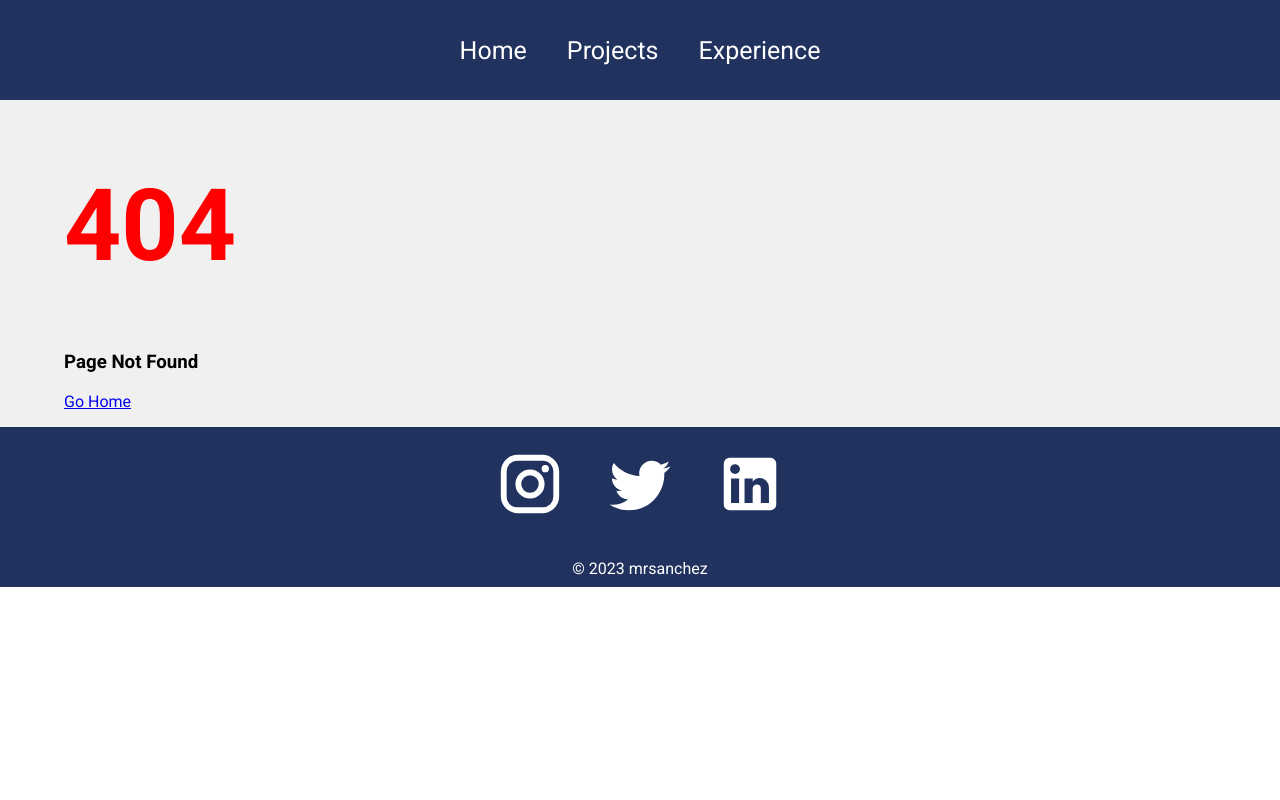
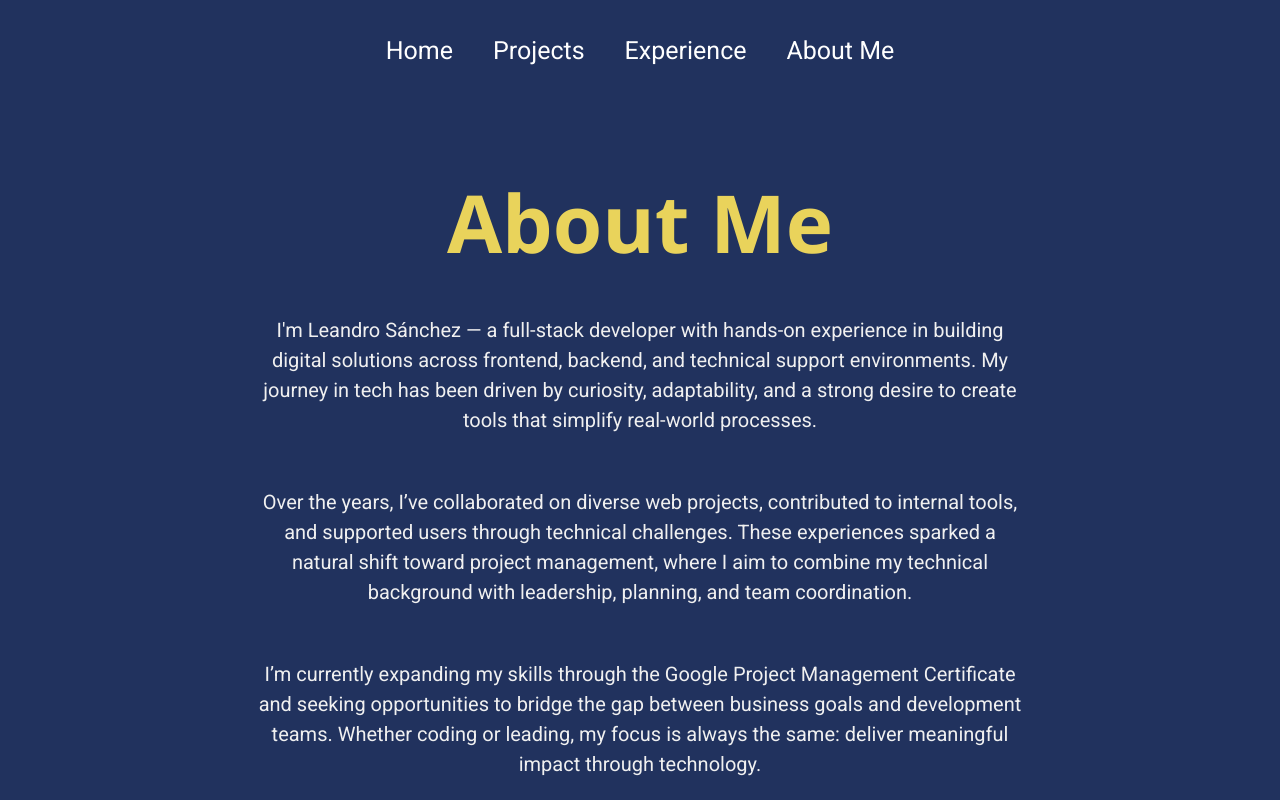
Before and after one commit to mrsanchez02/personal-portfolio, a React (Create React App) app: page /about in a window 1280 px wide. Before the commit this address had no page. Shown: the top 800 px of the page. Built offline with nearby package versions, Linux system fonts and the light colour scheme.

Commit message:
feat: add About Me page and update navigation; enhance Home page content and styles

```diff
--- a/src/App.js
+++ b/src/App.js
@@ -7,6 +7,7 @@ import { BrowserRouter as Router, Routes, Route } from 'react-router-dom'
 import Footer from './components/Footer'
 import NotFound from './pages/NotFound'
 import ProjectDisplay from './pages/ProjectDisplay'
+import AboutMe from './pages/AboutMe'
 // import UnderConstruction from './pages/UnderConstruction'
 
 function App () {
@@ -19,6 +20,7 @@ function App () {
           <Route path='/projects' element={<Projects />} />
           <Route path='/project/:id' element={<ProjectDisplay />} />
           <Route path='/experience' element={<Experience />} />
+          <Route path='/about' element={<AboutMe />} />
           <Route path='*' element={<NotFound />} />
         </Routes>
         <Footer />
--- a/src/components/Footer.jsx
+++ b/src/components/Footer.jsx
@@ -1,6 +1,6 @@
 import React from 'react'
-import InstagramIcon from '@mui/icons-material/Instagram'
-import TwitterIcon from '@mui/icons-material/Twitter'
+// import InstagramIcon from '@mui/icons-material/Instagram'
+// import TwitterIcon from '@mui/icons-material/Twitter'
 import LinkedInIcon from '@mui/icons-material/LinkedIn'
 import '../styles/Footer.css'
 
@@ -8,11 +8,11 @@ const Footer = () => {
   return (
     <div className='footer'>
       <div className='socialMedia'>
-        <a href='https://www.instagram.com/mrsanchez0222/' target='_blank' rel='noreferrer'><InstagramIcon /></a>
-        <a href='https://twitter.com/mrsanchez02' target='_blank' rel='noreferrer'><TwitterIcon /></a>
+        {/* <a href='https://www.instagram.com/mrsanchez0222/' target='_blank' rel='noreferrer'><InstagramIcon /></a>
+        <a href='https://twitter.com/mrsanchez02' target='_blank' rel='noreferrer'><TwitterIcon /></a> */}
         <a href='https://www.linkedin.com/in/jsanchez-castillo/' target='_blank' rel='noreferrer'><LinkedInIcon /></a>
       </div>
-      <p>&copy; 2023 mrsanchez</p>
+      <p>&copy; {new Date().getFullYear()} MrSanchez</p>
     </div>
   )
 }
--- a/src/components/Navbar.jsx
+++ b/src/components/Navbar.jsx
@@ -25,6 +25,7 @@ const Navbar = () => {
         <Link to='/'>Home</Link>
         <Link to='/projects'>Projects</Link>
         <Link to='/experience'>Experience</Link>
+        <Link to='/about'>About Me</Link>
       </div>
     </div>
   )
--- a/src/helpers/educationexp.js
+++ b/src/helpers/educationexp.js
@@ -1,4 +1,11 @@
 module.exports = [
+  {
+    type: 'education',
+    degreeTitle: 'Foundations of Project Management',
+    educationalInstitute: 'Coursera',
+    startDate: 'Aug 2023',
+    endDate: '-'
+  },
   {
     type: 'education',
     degreeTitle: 'Jira Fundamentals',
--- /dev/null
+++ b/src/pages/AboutMe.jsx
@@ -0,0 +1,31 @@
+import '../styles/Home.css'
+
+/**
+ * AboutMe.jsx
+ * This file is part of a personal portfolio project.
+ * It is designed to showcase the skills and background of the developer.
+ * I'm Leandro Sánchez — a full-stack developer with hands-on experience in building digital solutions across frontend, backend, and technical support environments. My journey in tech has been driven by curiosity, adaptability, and a strong desire to create tools that simplify real-world processes.
+ * Over the years, I’ve collaborated on diverse web projects, contributed to internal tools, and supported users through technical challenges. These experiences sparked a natural shift toward project management, where I aim to combine my technical background with leadership, planning, and team coordination.
+ * I’m currently expanding my skills through the Google Project Management Certificate and seeking opportunities to bridge the gap between business goals and development teams. Whether coding or leading, my focus is always the same: deliver meaningful impact through technology.
+ */
+
+const AboutMe = () => {
+  return (
+    <div className='about'>
+      <h2>About Me</h2>
+      <div className='about__content'>
+        <p className='about__description'>
+          I'm Leandro Sánchez — a full-stack developer with hands-on experience in building digital solutions across frontend, backend, and technical support environments. My journey in tech has been driven by curiosity, adaptability, and a strong desire to create tools that simplify real-world processes.
+        </p>
+        <p className='about__description'>
+          Over the years, I’ve collaborated on diverse web projects, contributed to internal tools, and supported users through technical challenges. These experiences sparked a natural shift toward project management, where I aim to combine my technical background with leadership, planning, and team coordination.
+        </p>
+        <p className='about__description'>
+          I’m currently expanding my skills through the Google Project Management Certificate and seeking opportunities to bridge the gap between business goals and development teams. Whether coding or leading, my focus is always the same: deliver meaningful impact through technology.
+        </p>
+      </div>
+    </div>
+  )
+}
+
+export default AboutMe
--- a/src/pages/Home.jsx
+++ b/src/pages/Home.jsx
@@ -1,47 +1,54 @@
-import React, { useState } from 'react'
+import GitHubIcon from '@mui/icons-material/GitHub'
 import LinkedInIcon from '@mui/icons-material/LinkedIn'
-import EmailIcon from '@mui/icons-material/Email'
-import GitHubIcon from '@mui/icons-material/GitHub'
+import { Typography } from '@mui/material'
 import Chip from '@mui/material/Chip'
 import Stack from '@mui/material/Stack'
 import '../styles/Home.css'
-import { Typography } from '@mui/material'
 
 const Home = () => {
-  const [frontEndSkills] = useState([
+  const frontEndSkills = [
     { key: 0, label: 'HTML' },
     { key: 1, label: 'CSS' },
     { key: 2, label: 'ReactJs' },
     { key: 3, label: 'NextJs' },
     { key: 4, label: 'TailwindCss' },
     { key: 5, label: 'Bootstrap' },
-    { key: 6, label: 'MaterialUI' }
-  ])
+    { key: 6, label: 'MaterialUI' },
+    { key: 7, label: 'Shadcn' },
+    { key: 8, label: 'Redux' },
+    { key: 9, label: 'Zustand' },
+    { key: 10, label: 'Axios' },
+    { key: 11, label: 'Formik' },
+    { key: 12, label: 'Yup' },
+    { key: 13, label: 'React Hook Form' }
+  ]
 
-  const [backEndSkills] = useState([
+  const backEndSkills = [
     { key: 0, label: 'NodeJs' },
     { key: 1, label: 'ExpressJS' },
     { key: 2, label: 'TypeORM' },
     { key: 3, label: 'Mongoose' },
     { key: 4, label: 'MongoDB' },
     { key: 5, label: 'PostgreSQL' },
-    { key: 6, label: 'MS SQL' }
-  ])
+    { key: 6, label: 'MS SQL' },
+    { key: 7, label: 'NestJS' },
+    { key: 8, label: 'Prisma' }
+  ]
 
-  const [programmingLanguages] = useState([
+  const programmingLanguages = [
     { key: 0, label: 'Javascript' },
     { key: 1, label: 'Typescript' },
     { key: 2, label: 'C#' }
-  ])
+  ]
 
   return (
     <div className='home'>
       <div className='about'>
-        <h2>Hi, I'm Leandro Sanchez</h2>
+        <h2>Hi, I am Leandro Sanchez</h2>
         <div className='prompt'>
-          <p>A software developer full of curiosity and passion for learning.</p>
+          <p>A full-stack developer with hands-on experience in building digital solutions; currently growing into project management to lead teams and deliver real impact. 🚀</p>
           <a href='https://linkedin.com/in/jsanchez-castillo/' target='_blank' rel='noreferrer'><LinkedInIcon /></a>
-          <a href='mailto:leandrosanchez.it@gmail.com' target='_blank' rel='noreferrer'><EmailIcon /></a>
+          {/* <a href='mailto:leandrosanchez.it@gmail.com' target='_blank' rel='noreferrer'><EmailIcon /></a> */}
           <a href='https://github.com/mrsanchez02' target='_blank' rel='noreferrer'><GitHubIcon /></a>
         </div>
       </div>
--- a/src/styles/Home.css
+++ b/src/styles/Home.css
@@ -15,6 +15,20 @@
   text-align: center;
   background-color: #21325e;
   color: #f0f0f0;
+}
+
+.about__description {
+  width: 60%;
+  font-size: 20px;
+  margin-top: 2rem;
+  line-height: 1.5;
+  display: flex;
+}
+
+.about__content {
+  display: flex;
+  flex-direction: column;
+  align-items: center;
 }
 
 .about h2 {
```
